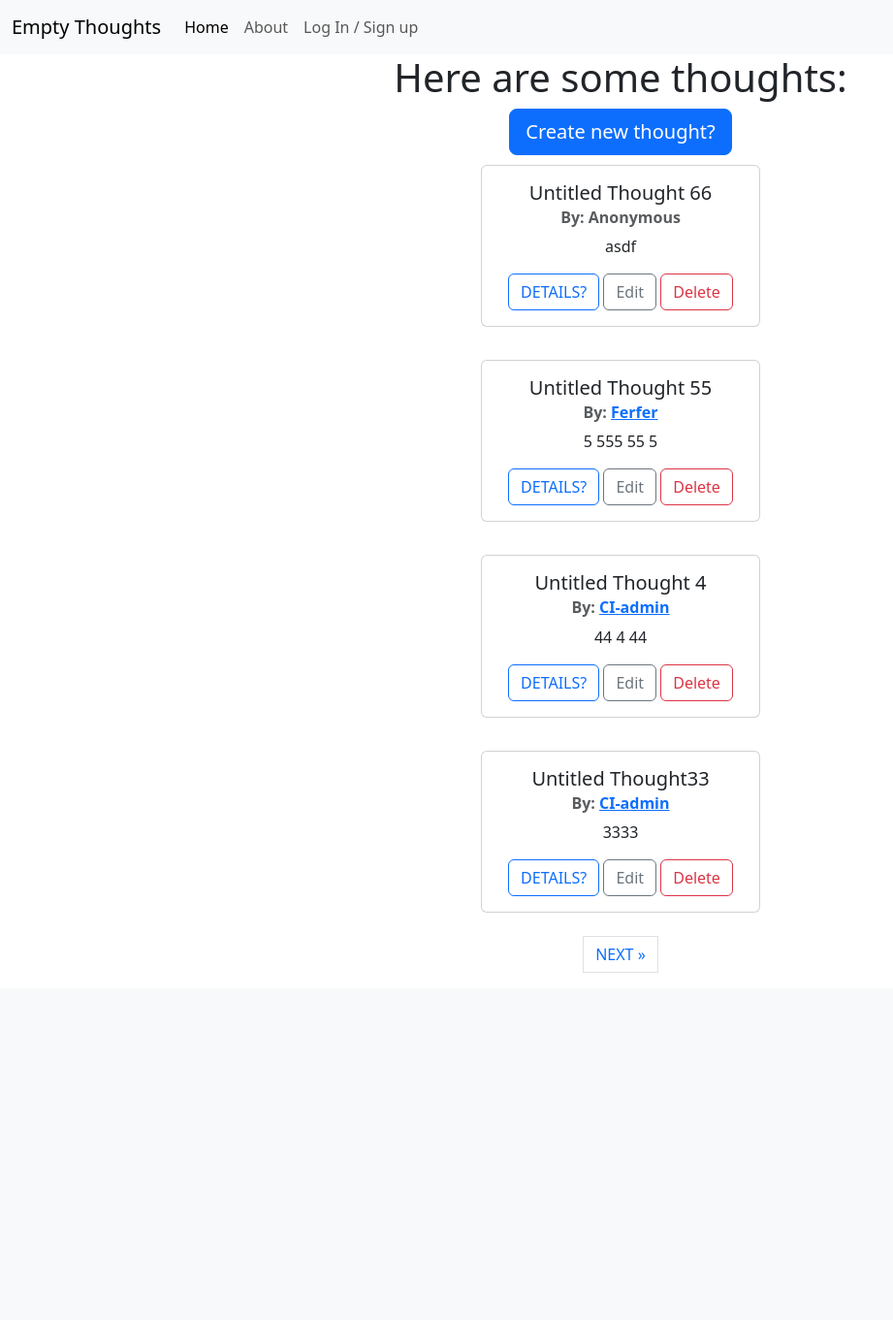
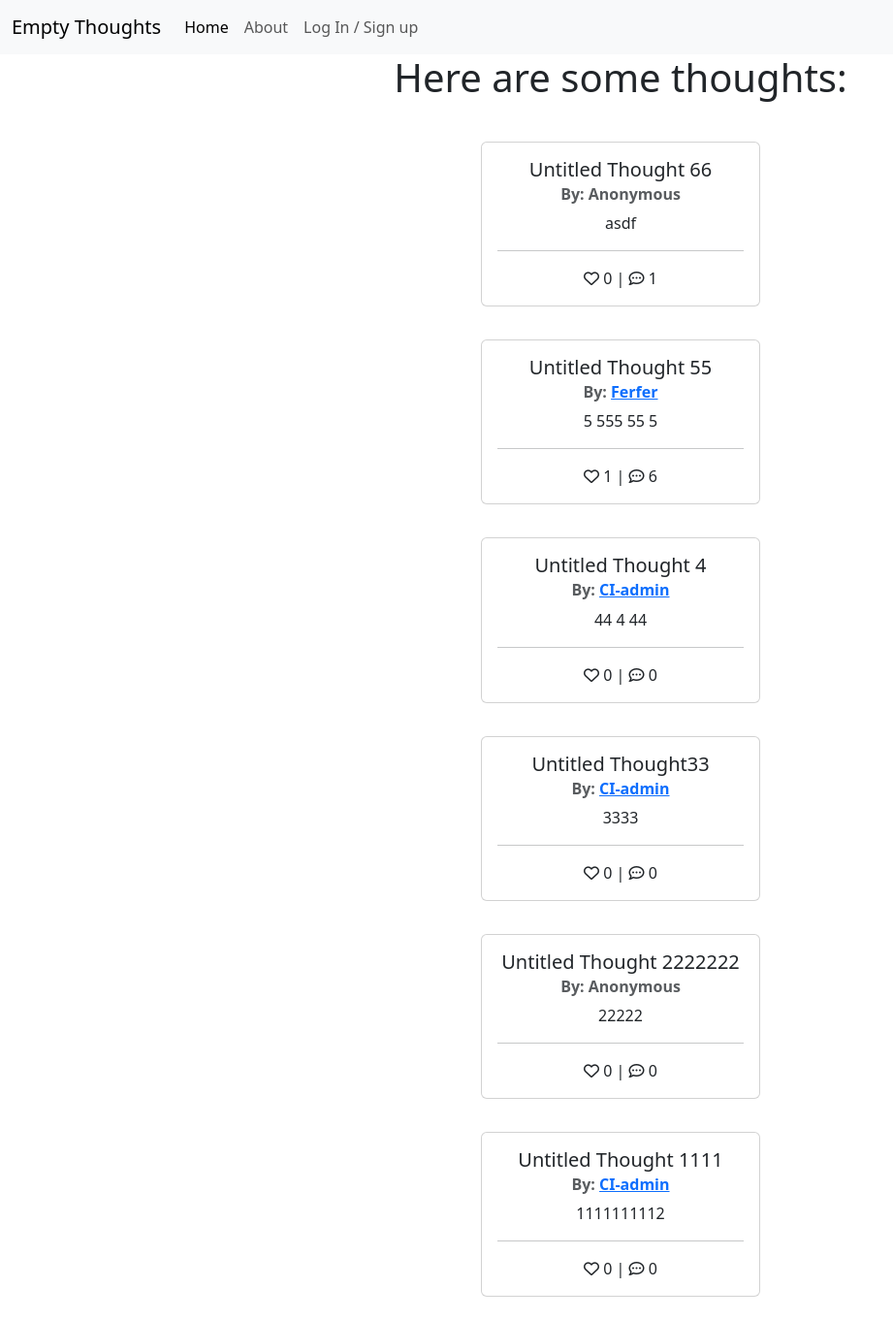
Before and after one commit to AndreeeasN/pp4-empty-thoughts, a Django app: page / in a window 1280 px wide. Shown: the whole page at 97% size, without its empty margins (0-921 px from the left). Before the commit the page ends 1003 px from the top, so only its background shows below. Run offline with Django 3.2, Linux system fonts and the light colour scheme; data comes from the database, SQL or seed files in the repository; both versions use the stored data as it was after the commit; some libraries are stand-ins or nearby versions.

Commit message:
Add site message box and counter for likes/comments

```diff
--- a/templates/base.html
+++ b/templates/base.html
@@ -41,14 +41,39 @@
   </nav>
 </header>
 
+<div class="container">
+  <div class="row">
+    <div class="col-md-8 offset-md2">
+      {% for message in messages %}
+      <div class="alert {{ message.tags }} alert-dismissible fade show" id="msg" role="alert">
+        {{ message | safe }}
+        <button type="button" class="btn-close" data-bs-dismiss="alert" aria-label="Close message box">
+        </button>
+      </div>
+      {% endfor %}
+    </div>
+  </div>
+</div>
+
 <body>
+  <main>
     {% block content %}
     {% endblock %}
+  </main>
+
 </body>
 
 <!-- Bootstrap script -->
 <script src="https://cdn.jsdelivr.net/npm/bootstrap@5.3.0/dist/js/bootstrap.bundle.min.js" integrity="sha384-geWF76RCwLtnZ8qwWowPQNguL3RmwHVBC9FhGdlKrxdiJJigb/j/68SIy3Te4Bkz" crossorigin="anonymous"></script>
 <!-- font-awesome script -->
 <script src="https://kit.fontawesome.com/b7d2707d73.js" crossorigin="anonymous"></script>
+<!-- Script to automatically close message boxes -->
+<script>
+  setTimeout(function() {
+    let messages = document.getElementById("msg");
+    let alert = new bootstrap.Alert(messages);
+    alert.close();
+  }, 3000);
+</script>
 
 </html>
--- a/templates/thoughts/view_thoughts.html
+++ b/templates/thoughts/view_thoughts.html
@@ -5,11 +5,13 @@
 {% load static %}
 <div class="container text-center">
     <h1>Here are some thoughts:</h1>
-
+    {% if user.is_authenticated %}
     <a href="/add">
         <button type="button" class="btn btn-primary btn-lg">Create new thought?</button>
     </a>
-
+    {% else %}
+    <br>
+    {% endif %}
     <!-- Displays all thoughts, hides author if anonymous -->
     {% for thought in thought_list %}
         <div class="card center" style="width: 18rem;">
@@ -22,9 +24,19 @@
                     <strong>By: <a a href="/user/{{thought.author.pk}}">{{thought.author}}</a></strong>
                     {% endif %}</h6>
                 <p class="card-text">{{thought.content}} </p>
-                <a href="/view/{{thought.id}}" class="btn btn-outline-primary">DETAILS?</a>
+                <hr>
+                {% if request.user in thought.likes.all %}
+                <i class="fa-solid fa-heart"></i>
+                {% else %}
+                <i class="fa-regular fa-heart"></i>
+                {% endif %}
+                {{ thought.number_of_likes }} | <i class="fa-regular fa-comment-dots"></i> {{ thought.number_of_comments }}
+
+                {% if request.user == thought.author or request.user.is_superuser %}
+                <a href="/view/{{thought.id}}" class="btn btn-outline-primary">?</a>
                 <a href="/edit/{{thought.id}}" class="btn btn-outline-secondary">Edit</a>
                 <a href="/delete/{{thought.id}}" class="btn btn-outline-danger">Delete</a>
+                {% endif %}
             </div>
         </div>
         <br>
--- a/thoughts/models.py
+++ b/thoughts/models.py
@@ -61,6 +61,9 @@ class Thought(models.Model):
     def number_of_likes(self):
         return self.likes.count()
 
+    def number_of_comments(self):
+        return self.comment_thought.count()
+
     def __str__(self):
         return str(self.title)
 
--- a/thoughts/views.py
+++ b/thoughts/views.py
@@ -1,5 +1,6 @@
 from django.shortcuts import get_object_or_404, render, redirect
 from django.views import generic, View
+from django.contrib import messages
 from .models import Thought, User
 from .forms import ThoughtForm, CommentForm
 
@@ -8,7 +9,7 @@ class ThoughtList(generic.ListView):
     model = Thought
     queryset = Thought.objects.order_by('-date_created')
     template_name = 'thoughts/view_thoughts.html'
-    paginate_by = 4
+    paginate_by = 10
 
     def add_thought(request):
         if request.method == 'POST':
@@ -63,6 +64,16 @@ class ThoughtDetail(View):
         return render(request, "thoughts/thought_detail.html", context)
 
     def post(self, request, *args, **kwargs):
+        # Safeguard for if user somehow manages to write a
+        # comment without being logged in, redirects to login page
+        if not request.user.is_authenticated or request.user.is_anonymous:
+            messages.add_message(
+                request,
+                messages.ERROR,
+                'Please sign in to leave comments.'
+                )
+            return redirect('account_login')
+
         thought_id = kwargs.get('thought_id')
         queryset = Thought.objects
         thought = get_object_or_404(queryset, id=thought_id)
@@ -78,8 +89,16 @@ class ThoughtDetail(View):
             comment.thought = thought
             comment.author = request.user
             comment.save()
+            messages.add_message(
+                request, messages.INFO,
+                'Successfully left a comment.'
+                )
         else:
             comment_form = CommentForm()
+            messages.add_message(
+                request, messages.ERROR,
+                'Comment was not posted.'
+                )
 
         context = {
                 "thought": thought,
@@ -89,21 +108,6 @@ class ThoughtDetail(View):
             }
         return render(request, "thoughts/thought_detail.html", context)
 
-    # def post_comment(request):
-    #     if request.method == 'POST':
-    #         form = CommentForm(request.POST)
-    #         if form.is_valid():
-    #             # Sets the author to current user before saving
-    #             temp_form = form.save(commit=False)
-    #             temp_form.author = request.user
-    #             temp_form.save()
-    #             return redirect('.')
-    #     form = CommentForm()
-    #     context = {
-    #         'form': form
-    #     }
-    #     return render(request, 'thoughts/add_thought.html', context)
-
 
 class UserDetail(User):
     def view_user(request, user_id):
```
Also changed, not shown: pp4_django/settings.py (+9 -0 lines), db.sqlite3.
